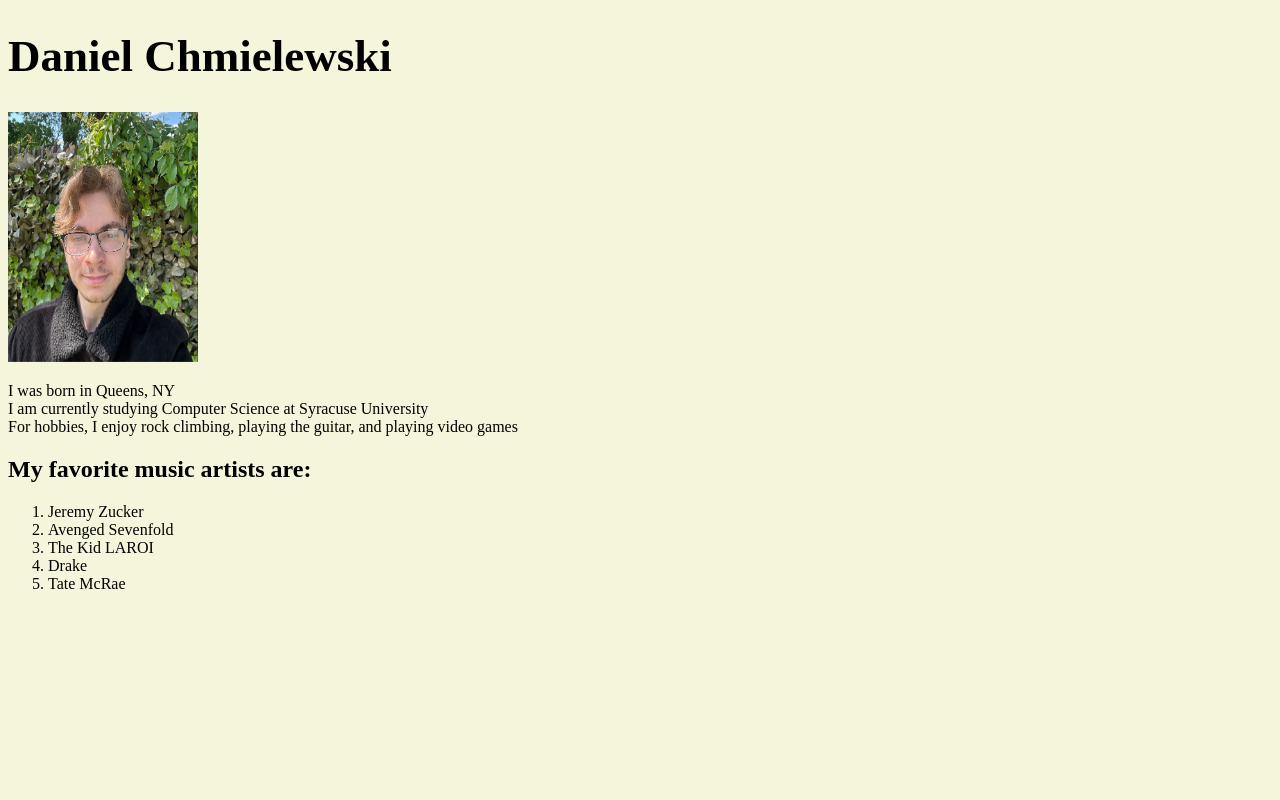
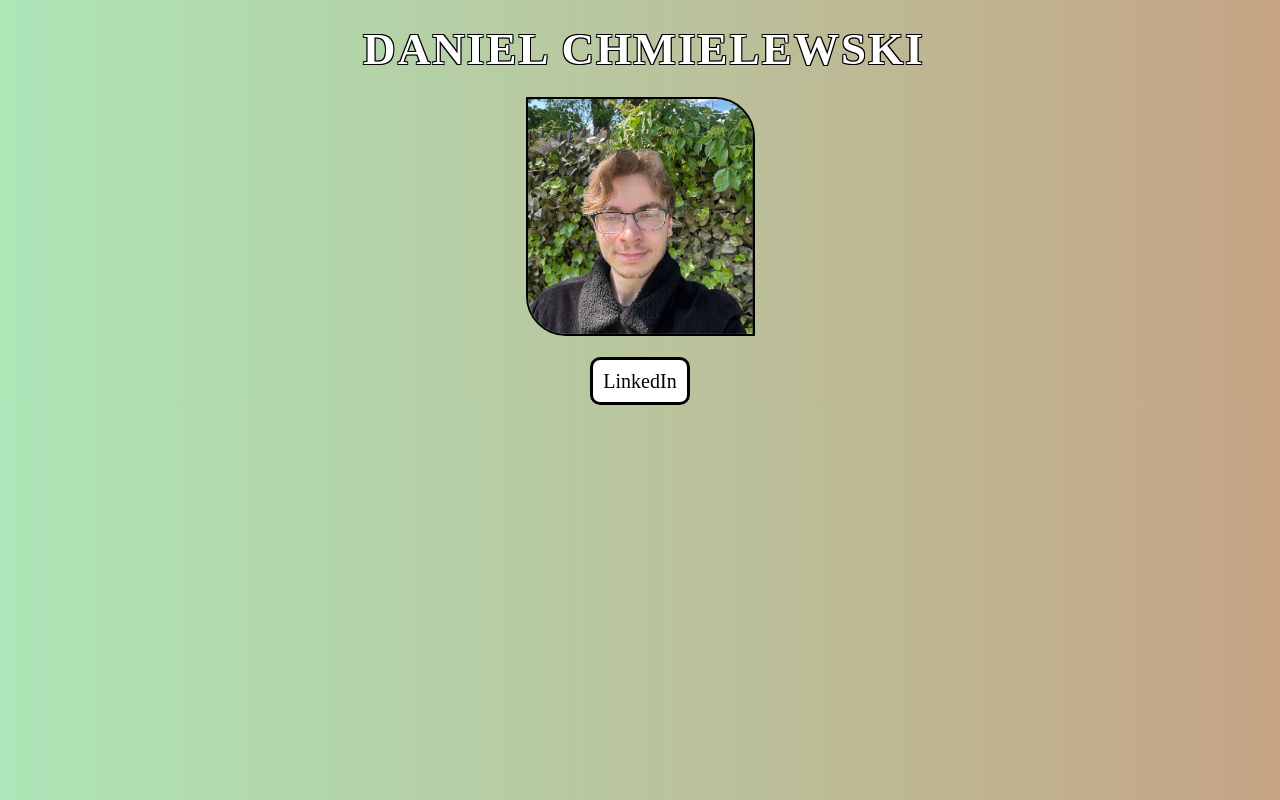
Before and after one commit to dachmiel/dachmiel.github.io, a plain HTML site: page index.html in a window 1280 px wide. Drawn offline with Linux system fonts and the light colour scheme.

Commit message:
Design overhaul

```diff
--- a/index.html
+++ b/index.html
@@ -1,19 +1,14 @@
 <!DOCTYPE html>
 <html>
+    <head>
+        <link rel="stylesheet" href="style.css"/>
+        </head>
     <body style="background-color: #F5F5DC;">
 
         <h1 style="font-size: 45px;"> Daniel Chmielewski </h1>
-        <p><img src="new-pfp-resized.jpg" width = "190" height = "250"></p>
-        <p>  I was born in Queens, NY
-        <br> I am currently studying Computer Science at Syracuse University
-        <br> For hobbies, I enjoy rock climbing, playing the guitar, and playing video games </p>
-        <h2> My favorite music artists are: </h2>
-        <ol type="1">
-            <li> Jeremy Zucker </li>
-            <li> Avenged Sevenfold </li>
-            <li> The Kid LAROI </li>
-            <li> Drake </li>
-            <li> Tate McRae </li>
-        </ol>
+
+        <img src="new-pfp-resized.jpg" width = "225" height = "235"><br>
+
+        <a href = "https://www.linkedin.com/in/dachmiel/">LinkedIn</a>
     </body>
 </html>
--- /dev/null
+++ b/style.css
@@ -0,0 +1,52 @@
+img{
+    border-radius: 15px;
+    margin: 0 30px 30px 30px;
+    border: solid 2px black;
+    border-radius: 0 40px 0 40px;
+}
+
+h1{
+    display: flex;
+    flex-direction: column;
+    align-items: center;
+    justify-content: center;
+    flex-wrap: nowrap;
+    font-family: "nyt-franklin";
+    font-size: 12px;
+    font-weight: 700;
+    letter-spacing: .047em;
+    text-transform: uppercase;
+    height: 36px;
+    color: #fff;
+    text-shadow:
+    -1px -1px 0 #000, /* top-left shadow */
+     1px -1px 0 #000, /* top-right shadow */
+    -1px  1px 0 #000, /* bottom-left shadow */
+     1px  1px 0 #000; /* bottom-right shadow */    margin-left: 8px;
+    padding: 1px 33px 0;
+  }
+
+body{
+    background: linear-gradient(to right, rgb(173, 230, 184), rgb(197, 164, 132));
+    text-align: center;
+    }
+a{
+    background-color: white;
+    font-size: 20px;
+    border-radius: 10px;
+    padding: 10px;
+    text-align: center;
+    margin: 10px;
+    color: black;
+    text-decoration: none;
+    border: solid;
+    border-color:black;
+}
+
+a:hover{
+    transform: scale(1.05);
+    color: white;
+    background-color: black;
+    border-style: solid;
+    border-color:black;
+    }
```
Also changed, not shown: 1 other file.
